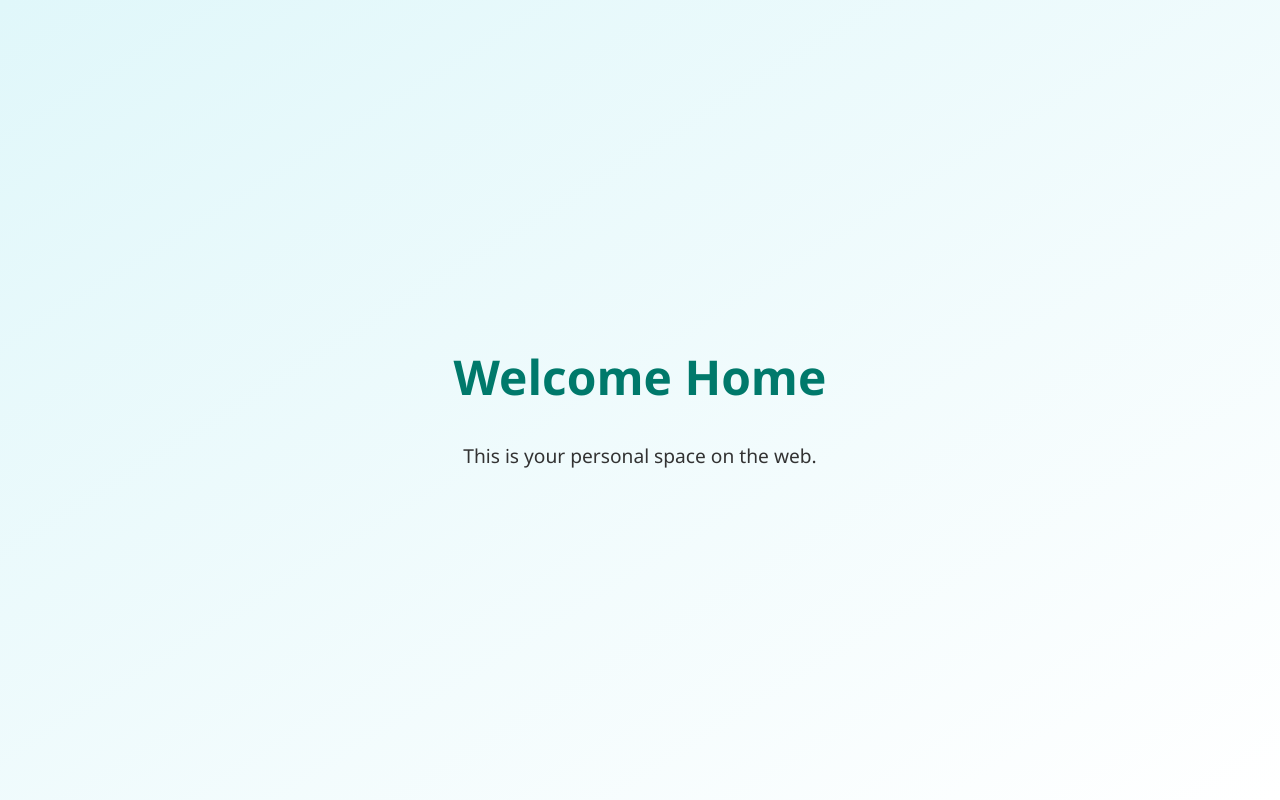
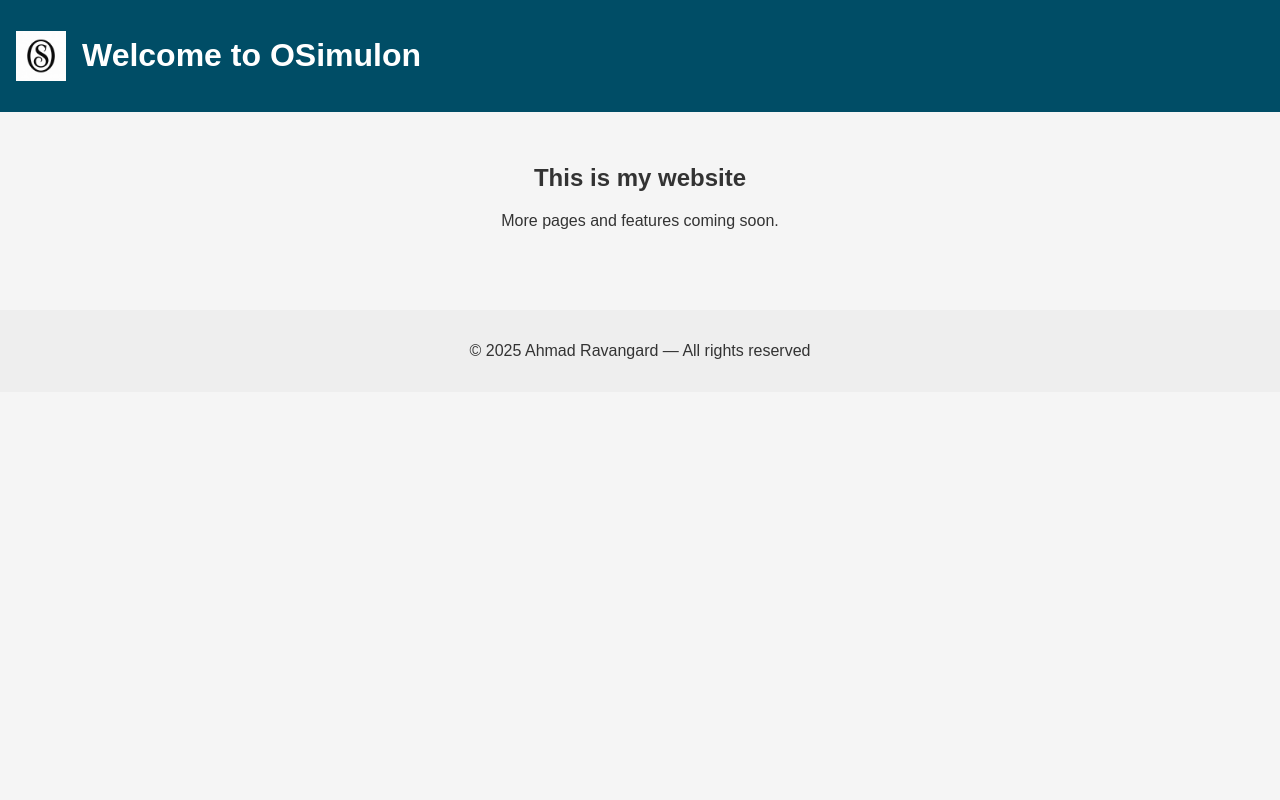
Before and after one commit to arava001/OSimulon-website, a plain HTML site: page index.html in a window 1280 px wide. Drawn offline with Linux system fonts and the light colour scheme.

Commit message:
first page update

```diff
--- a/index.html
+++ b/index.html
@@ -3,38 +3,60 @@
 <head>
   <meta charset="UTF-8" />
   <meta name="viewport" content="width=device-width, initial-scale=1.0"/>
-  <title>Welcome Home</title>
+  <title>OSimulon | Home</title>
   <style>
     body {
       margin: 0;
-      padding: 0;
-      font-family: "Segoe UI", Tahoma, Geneva, Verdana, sans-serif;
-      background: linear-gradient(to bottom right, #e0f7fa, #fff);
+      font-family: Arial, sans-serif;
+      background: #f5f5f5;
+      color: #333;
+    }
+
+    header {
       display: flex;
       align-items: center;
-      justify-content: center;
-      height: 100vh;
+      background-color: #004d66;
+      padding: 1rem;
+      color: white;
     }
 
-    .container {
+    .logo {
+      height: 50px;
+      margin-right: 1rem;
+    }
+
+    h1 {
+      font-size: 2rem;
+    }
+
+    main {
+      padding: 2rem;
       text-align: center;
     }
 
-    h1 {
-      font-size: 3rem;
-      color: #00796b;
-    }
-
-    p {
-      font-size: 1.2rem;
-      color: #333;
+    footer {
+      background-color: #eee;
+      padding: 1rem;
+      text-align: center;
+      margin-top: 2rem;
     }
   </style>
 </head>
 <body>
-  <div class="container">
-    <h1>Welcome Home</h1>
-    <p>This is your personal space on the web.</p>
-  </div>
+
+  <header>
+    <img src="images/logo_OS.jpg" alt="OSimulon Logo" class="logo" />
+    <h1>Welcome to OSimulon</h1>
+  </header>
+
+  <main>
+    <h2>This is my website</h2>
+    <p>More pages and features coming soon.</p>
+  </main>
+
+  <footer>
+    <p>&copy; 2025 Ahmad Ravangard — All rights reserved</p>
+  </footer>
+
 </body>
 </html>
```
Also changed, not shown: images/logo_OS.jpg (added).
